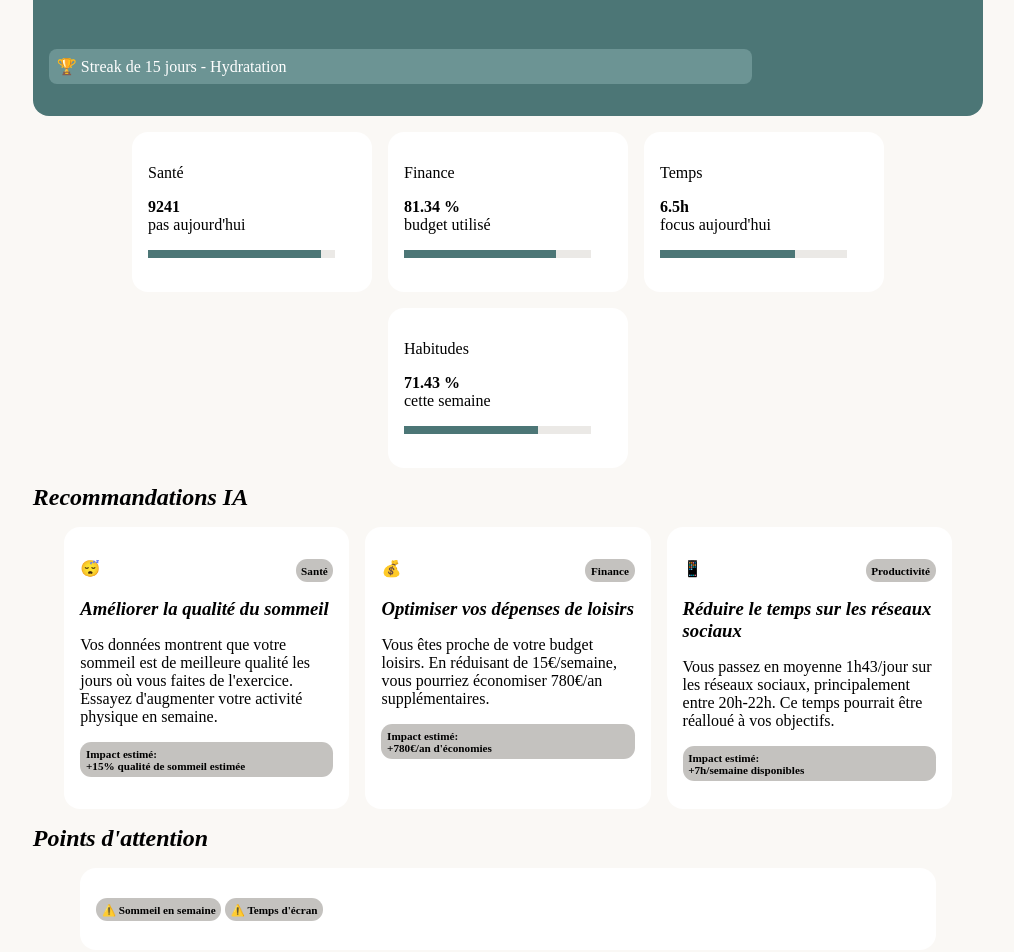
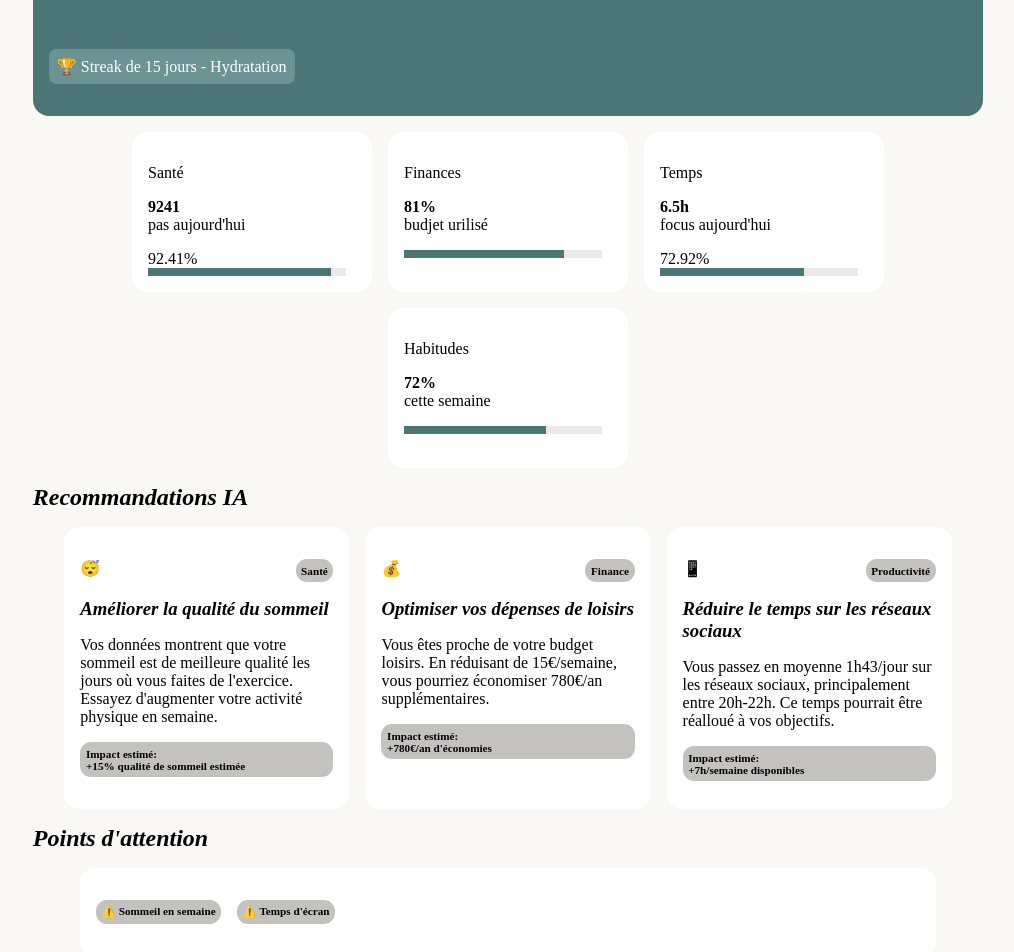
Before and after one commit to hakim-azizi/zenvya, a React (Vite) app: page /dashboard in a window 1280 px wide. Shown: the part 360-1312 px from the top of the page, without its empty margins (244-1258 px from the left). Built offline with nearby package versions, Linux system fonts and the light colour scheme; what ag-charts-community would draw is missing.

Commit message:
Integration of reusable components into page components and CSS updates.

```diff
--- a/src/pages/Dashboard.tsx
+++ b/src/pages/Dashboard.tsx
@@ -1,3 +1,10 @@
+import Information from "../components/Information";
+import AIRecommendations from "../components/AIRecommendations.tsx";
+import type {
+  InformationType,
+  RecommendationsType,
+  ConsiderType,
+} from "../type/Type.tsx";
 import { percent, gauge } from "../utils/lib";
 
 import "../style/Dashboard.css";
@@ -5,14 +12,80 @@ import "../style/Dashboard.css";
 function Dashboard() {
   const date = new Date();
 
-  const formatted = `${date.toLocaleDateString("fr-FR", { weekday: "long" })} ${date.toLocaleDateString("fr-FR", { day: "2-digit", month: "long", year: "numeric" })}`;
+  const todaySDate = `${date.toLocaleDateString("fr-FR", { weekday: "long" })} ${date.toLocaleDateString("fr-FR", { day: "2-digit", month: "long", year: "numeric" })}`;
+  const informationArray: InformationType[] = [
+    {
+      category: "Santé",
+      value: `${9241}`,
+      information: "pas aujourd'hui",
+      percent: `${percent(9241, 10000, true)}%`,
+      gauge: gauge(9241, 10000),
+    },
+    {
+      category: "Finances",
+      value: `${percent(81, 100, true)}%`,
+      information: "budjet urilisé",
+      percent: "",
+      gauge: gauge(81, 100),
+    },
+    {
+      category: "Temps",
+      value: `${6.5}h`,
+      information: "focus aujourd'hui",
+      percent: `${percent(17.5, 24, true)}%`,
+      gauge: gauge(17.5, 24),
+    },
+    {
+      category: "Habitudes",
+      value: `${percent(72, 100, true)}%`,
+      information: "cette semaine",
+      percent: "",
+      gauge: gauge(72, 100),
+    },
+  ];
+
+  const recommendationsArray: RecommendationsType[] = [
+    {
+      emojie: "😴",
+      title: "Santé",
+      subtitle: "Améliorer la qualité du sommeil",
+      description:
+        "Vos données montrent que votre sommeil est de meilleure qualité les jours où vous faites de l'exercice. Essayez d'augmenter votre activité physique en semaine.",
+      result: "+15% qualité de sommeil estimée",
+    },
+    {
+      emojie: "💰",
+      title: "Finance",
+      subtitle: "Optimiser vos dépenses de loisirs",
+      description:
+        "Vous êtes proche de votre budget loisirs. En réduisant de 15€/semaine, vous pourriez économiser 780€/an supplémentaires.",
+      result: "+780€/an d'économies",
+    },
+    {
+      emojie: "📱",
+      title: "Productivité",
+      subtitle: "Réduire le temps sur les réseaux sociaux",
+      description:
+        "Vous passez en moyenne 1h43/jour sur les réseaux sociaux, principalement entre 20h-22h. Ce temps pourrait être réalloué à vos objectifs.",
+      result: "+7h/semaine disponibles",
+    },
+  ];
+
+  const pointsToConsider: ConsiderType[] = [
+    {
+      point: "Sommeil en semaine",
+    },
+    {
+      point: "Temps d'écran",
+    },
+  ];
 
   return (
     <div className="content content-dashboard">
       <header className="center">
         <h1>Dashboard</h1>
         <h2>Bonjour! 👋</h2>
-        <p>Voici votre aperçu personnel pour aujourd'hui, {formatted}.</p>
+        <p>Voici votre aperçu personnel pour aujourd'hui, {todaySDate}.</p>
       </header>
       <section className="introduction">
         <article>
@@ -29,102 +102,23 @@ function Dashboard() {
         </article>
       </section>
       <section className="information">
-        <article className="four-parts">
-          <p>Santé</p>
-          <p>
-            <span className="bold">9241</span>
-            <br />
-            pas aujourd'hui
-          </p>
-          {gauge(9241, 10000)}
-        </article>
-        <article className="four-parts">
-          <p>Finance</p>
-          <p>
-            <span className="bold">{`${percent(2847, 3500)} %`}</span>
-            <br />
-            budget utilisé
-          </p>
-          {gauge(2847, 3500)}
-        </article>
-        <article className="four-parts">
-          <p>Temps</p>
-          <p>
-            <span className="bold">6.5h</span>
-            <br />
-            focus aujourd'hui
-          </p>
-          {gauge(6.5, 9)}
-        </article>
-        <article className="four-parts">
-          <p>Habitudes</p>
-          <p>
-            <span className="bold">{`${percent(25, 35)} %`}</span>
-            <br />
-            cette semaine
-          </p>
-          {gauge(25, 35)}
-        </article>
+        {informationArray.map((informationMap) => (
+          <Information informationArray={informationMap} />
+        ))}
       </section>
       <section className="information">
         <h2>Recommandations IA</h2>
-        <article className="three-parts">
-          <p>
-            <span>😴</span>
-            <span className="border">Santé</span>
-          </p>
-          <h3>Améliorer la qualité du sommeil</h3>
-          <p>
-            Vos données montrent que votre sommeil est de meilleure qualité les
-            jours où vous faites de l'exercice. Essayez d'augmenter votre
-            activité physique en semaine.
-          </p>
-          <p className="border">
-            Impact estimé:
-            <br />
-            +15% qualité de sommeil estimée
-          </p>
-        </article>
-        <article className="three-parts">
-          <p>
-            <span>💰</span>
-            <span className="border">Finance</span>
-          </p>
-          <h3>Optimiser vos dépenses de loisirs</h3>
-          <p>
-            Vous êtes proche de votre budget loisirs. En réduisant de
-            15€/semaine, vous pourriez économiser 780€/an supplémentaires.
-          </p>
-          <p className="border">
-            Impact estimé:
-            <br />
-            +780€/an d'économies
-          </p>
-        </article>
-        <article className="three-parts">
-          <p>
-            <span>📱</span>
-            <span className="border">Productivité</span>
-          </p>
-          <h3>Réduire le temps sur les réseaux sociaux</h3>
-          <p>
-            Vous passez en moyenne 1h43/jour sur les réseaux sociaux,
-            principalement entre 20h-22h. Ce temps pourrait être réalloué à vos
-            objectifs.
-          </p>
-          <p className="border">
-            Impact estimé:
-            <br />
-            +7h/semaine disponibles
-          </p>
-        </article>
+        {recommendationsArray.map((recommendationsMap) => (
+          <AIRecommendations recommendationsArray={recommendationsMap} />
+        ))}
       </section>
       <section className="information">
         <h2>Points d'attention</h2>
         <article className="one-part">
-          <p>
-            <span className="border">⚠️ Sommeil en semaine</span>{" "}
-            <span className="border">⚠️ Temps d'écran</span>
+          <p className="points-to-consider">
+            {pointsToConsider.map((pointsToConsiderMap) => (
+              <span className="border">⚠️ {pointsToConsiderMap["point"]}</span>
+            ))}
           </p>
         </article>
       </section>
--- a/src/style/Dashboard.css
+++ b/src/style/Dashboard.css
@@ -36,9 +36,12 @@
   padding: 0.5em;
   font-size: 1em;
   border-radius: 0.5em;
+  width: fit-content;
 }
 
 .illustration {
+  display: flex;
+  aspect-ratio: 1/1;
   background-color: #6c9494;
   width: 7em;
   height: 7em;
@@ -46,8 +49,10 @@
   border-radius: 50%;
 }
 
-.illustration p {
+.illustration > p {
+  aspect-ratio: 1/1;
   font-size: 3em;
+  margin: 0;
 }
 
 .information {
@@ -97,3 +102,9 @@
     font-size: 1.5em;
   }
 }
+
+.points-to-consider {
+  display: flex;
+  flex-wrap: wrap;
+  gap: 1em;
+}
--- a/src/style/Finance.css
+++ b/src/style/Finance.css
@@ -37,7 +37,7 @@
 
 .linear-gauge {
   height: 0.5em;
-  width: 90%;
+  width: 95%;
   background: #ebe9e6;
 }
 
```
